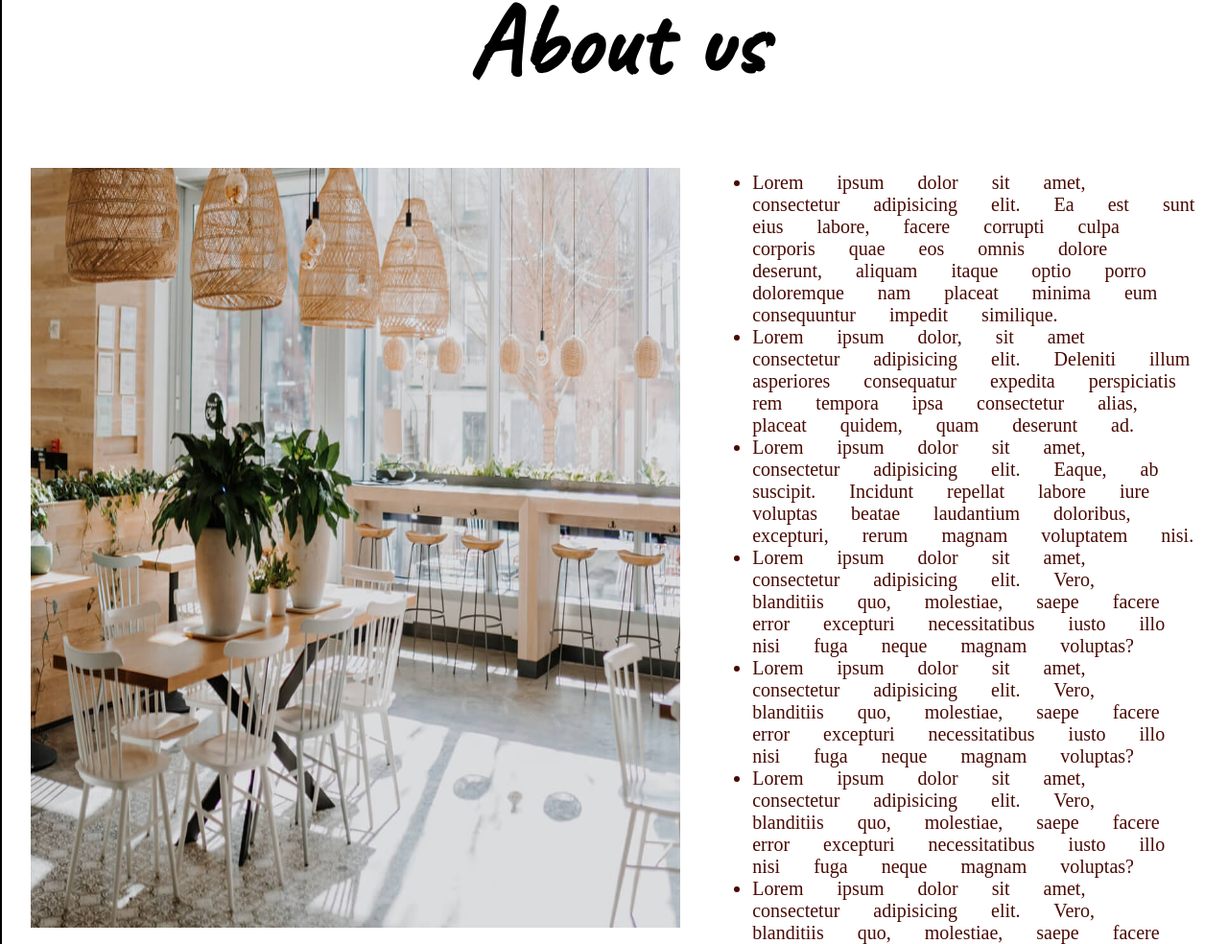
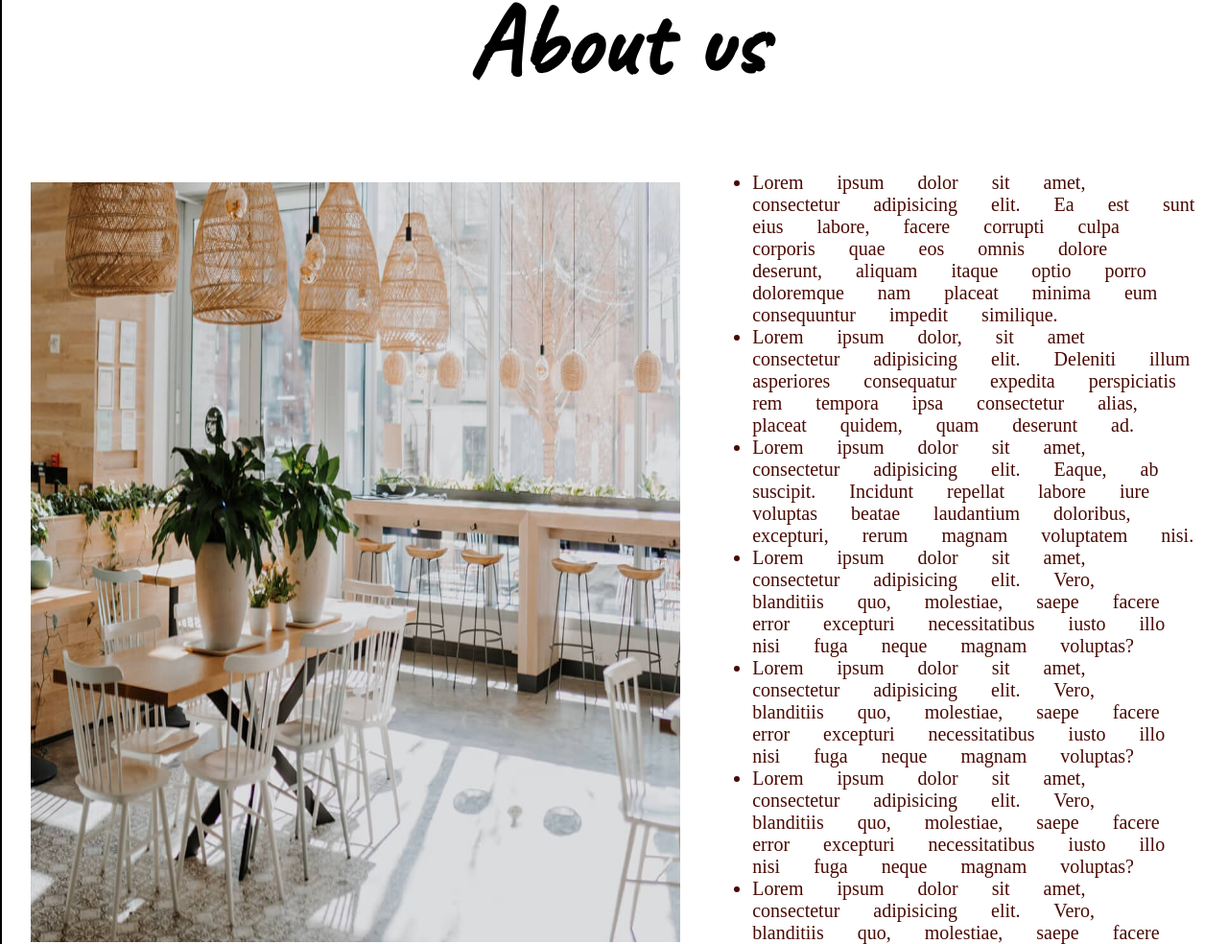
Before and after one commit to Arbaz14/1-Third-webside, a plain HTML site: page index.html in a window 1280 px wide. Shown: the part 775-1759 px from the top of the page at 96% size. Drawn offline with Linux system fonts and the light colour scheme; a web font is replaced by a local one.

Commit message:
secondwebpage.css

```diff
--- a/secondwebpage.css
+++ b/secondwebpage.css
@@ -160,16 +160,16 @@ header {
     /* background-color: rgb(0, 0, 0); */
     display: flex;
     /* border: 2px solid #ea1818; */
-    height: 100%;
+    height: 76%;
     width: 100%;
     align-items: center;
+    overflow:hidden;
 }
 
 .imgabout img {
     width: 83%;
     height: 792px;
     position: relative;
-    top: -150px;
     left: 30px;
 }
 
@@ -182,5 +182,7 @@ header {
     top: 19px;
     right: 34px;
     word-spacing: 30px;
+    flex-wrap: wrap;
+
 
 }
```
